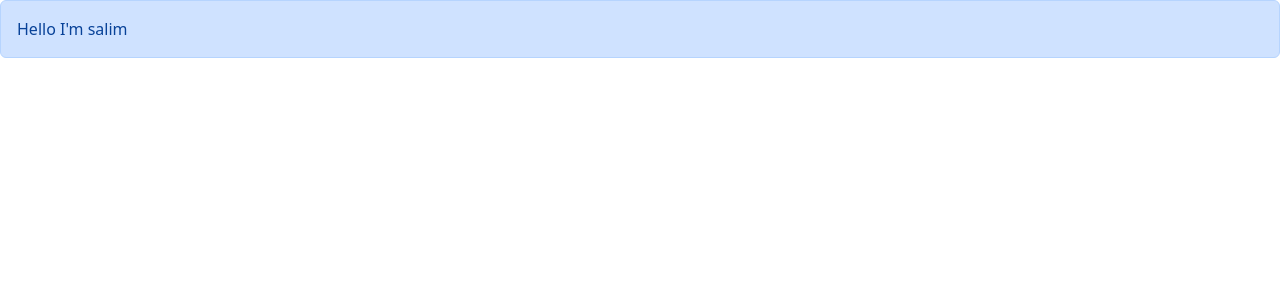
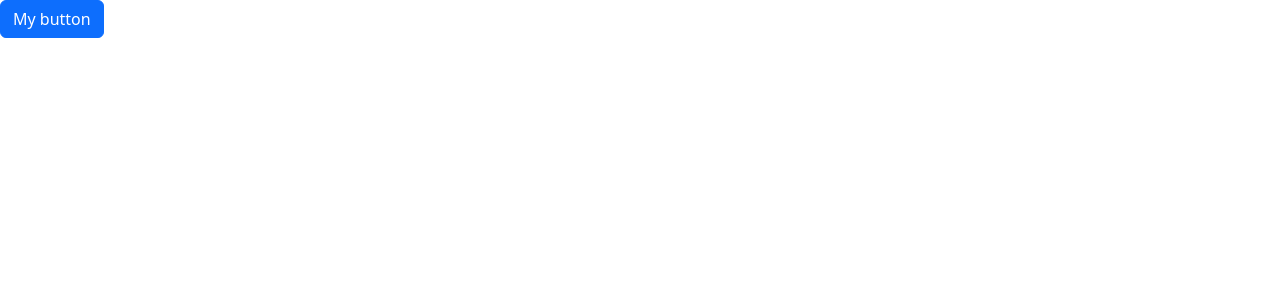
Before and after one commit to salimxfardeheb/ReactCourse, a React (Vite) app in the folder React-app/: page / in a window 1280 px wide. Shown: the top 300 px of the page. Built offline with nearby package versions, Linux system fonts and the light colour scheme.

Commit message:
exercise: building a button component

```diff
--- a/React-app/src/App.tsx
+++ b/React-app/src/App.tsx
@@ -1,9 +1,9 @@
-import Alert from "./components/alert";
+import Button from "./components/button";
 
 function App() {
   return (
     <div>
-      <Alert>Hello I'm <span>salim</span></Alert>
+      <Button onClick={ ()=> console.log("clicked")}>My button</Button>
     </div>
   );
 }
--- /dev/null
+++ b/React-app/src/components/button.tsx
@@ -0,0 +1,17 @@
+import { ReactNode } from "react";
+
+interface Props {
+  children: ReactNode;
+  color?: string;
+  onClick: () => void;
+}
+
+const Button = ({ children, onClick, color = 'primary' }: Props) => {
+  return (
+    <button type="button" className={"btn btn-"+ color} onClick={onClick}>
+      {children}
+    </button>
+  );
+};
+
+export default Button;
```
